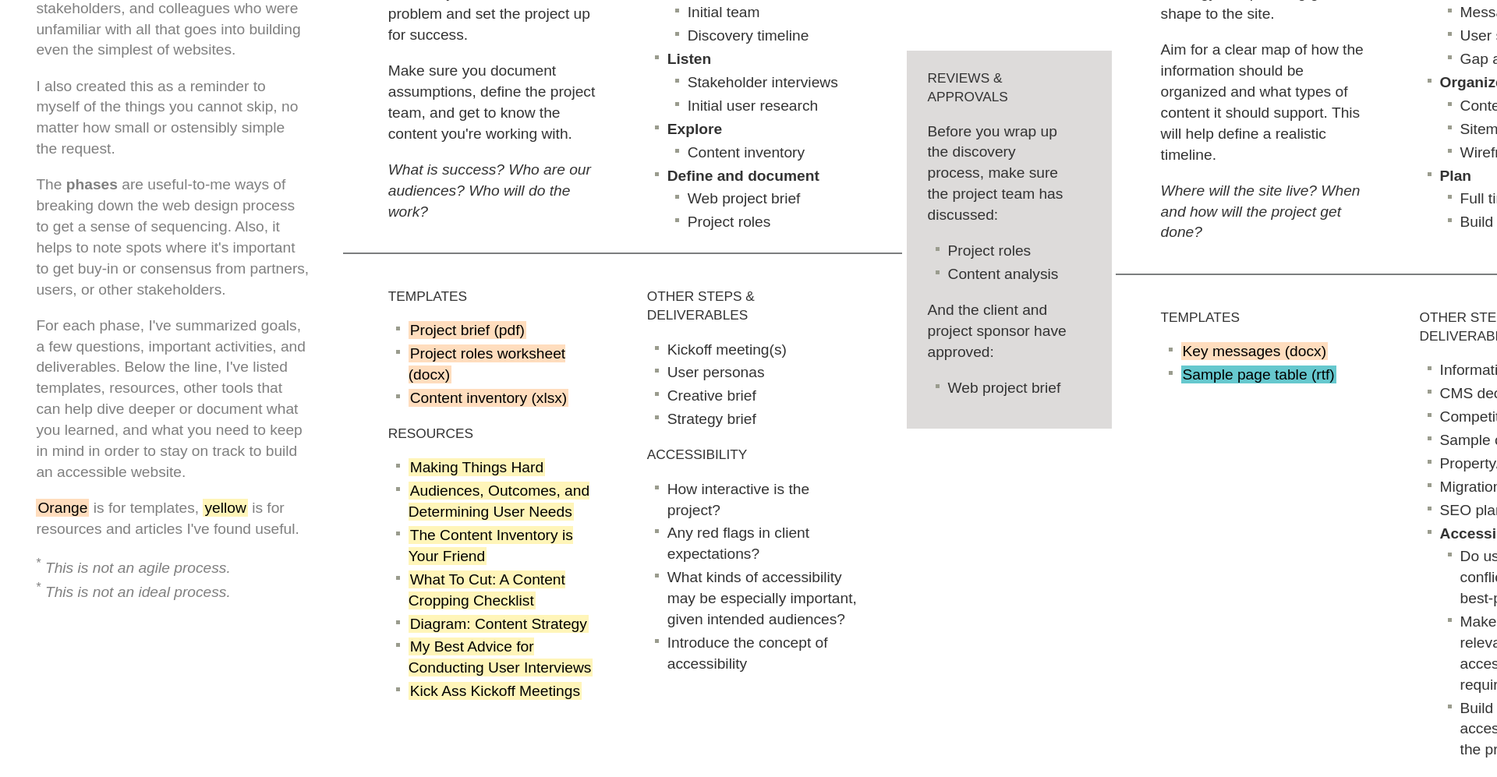
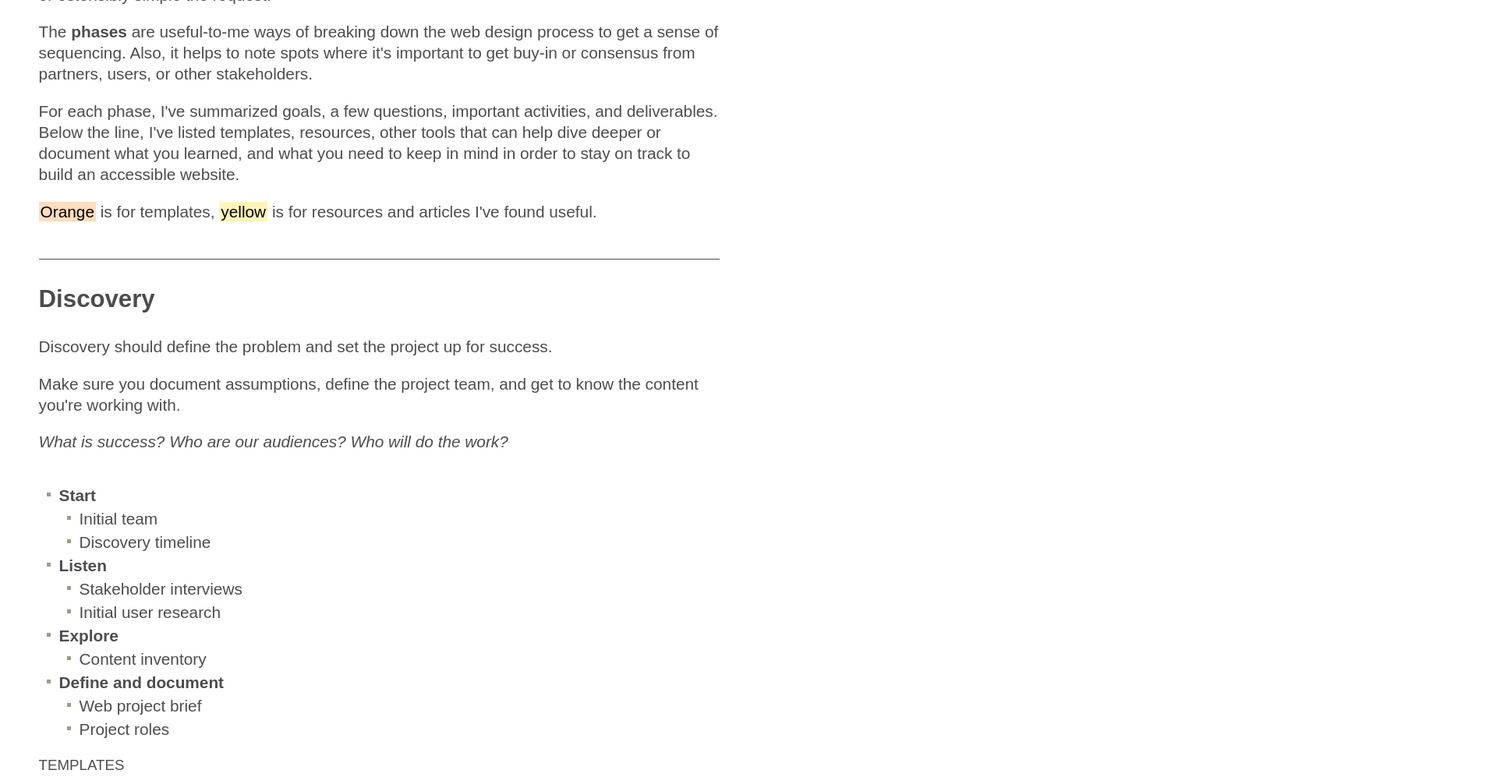
Before and after one commit to coreycaitlin/basic-web-process, a plain HTML site: page index.html in a window 1280 px wide. Shown: the part 267-1264 px from the top of the page at 78% size, 1920 px wide, since content can reach past the window. Drawn offline with Linux system fonts and the light colour scheme.

Commit message:
vertical now

```diff
--- a/index.html
+++ b/index.html
@@ -5,7 +5,7 @@
 	</head>
 	<body>
 		<header>
-			<h1>A simple process for informational websites<sup>*</sup></h1>
+			<h1>A simple process for making websites<sup><a href="#asterisk">*</a></sup></h1>
 		</header>
 		<div class="stage intro">
 			<p>I created this to help explain the important steps on both sides of &ldquo;build,&rdquo; and I tried to keep it brief and jargon-free to avoid scaring off partners, stakeholders, and colleagues who were unfamiliar with all that goes into building even the simplest of websites.</p>
@@ -13,7 +13,6 @@
 			<p>The <strong>phases</strong> are useful-to-me ways of breaking down the web design process to get a sense of sequencing. Also, it helps to note spots where it's important to get buy-in or consensus from partners, users, or other stakeholders.</p>
 			<p>For each phase, I've summarized goals, a few questions, important activities, and deliverables. Below the line, I've listed templates, resources, other tools that can help dive deeper or document what you learned, and what you need to keep in mind in order to stay on track to build an accessible website.</p>
 			<p><a class="template">Orange</a> is for templates, <a class="resource">yellow</a> is for resources and articles I've found useful.</p>
-			<p><sup>*</sup> <em>This is not an agile process.</em><br><sup>*</sup> <em>This is not an ideal process.</em></p>
 		</div>
 		<div class="stage">
 			<h2>Discovery</h2>
@@ -49,7 +48,6 @@
 					</li>
 				</ul>
 			</div>
-			<div class="clearfix">&nbsp;</div>
 			<div class="templates">
 				<h3>Templates</h3>
 				<ul>
@@ -83,9 +81,6 @@
 					<li>What kinds of accessibility may be especially important, given intended audiences?</li>
 					<li>Introduce the concept of accessibility</li>
 				</ul>
-			</div>
-			<div class="resources">
-
 			</div>
 		</div>
 
@@ -133,12 +128,24 @@
 					</li>
 				</ul>
 			</div>
-			<div class="clearfix">&nbsp;</div>
 			<div class="templates">
 				<h3>Templates</h3>
 				<ul>
 					<li><a class="template" href="key-messages.docx">Key messages (docx)</a></li>
 					<li><a class="external-template" href="http://media.24ways.org/2011/annett-baker/page-table.rtf">Sample page table (rtf)</a></li>
+				</ul>
+				<h3>Resources</h3>
+				<ul>
+					<li><a class="resource" href="http://www.alistapart.com/articles/a-checklist-for-content-work/">A Checklist for Content Work</a></li>
+					<li><a class="resource" href="http://www.markboulton.co.uk/journal/structure-first-content-always">Structure First, Content Always</a></li>
+					<li><a class="resource" href="http://24ways.org/2011/extracting-the-content/">Extracting the Content</a></li>
+					<li><a class="resource" href="http://24ways.org/2012/content-planning-demystified/">Content Planning Demystified</a></li>
+					<li><a class="resource" href="http://ideas.semanticfoundry.com/shades-of-grey-wireframes-as-thinking-device/">Shades of Grey: Wireframes as Thinking Device</a></li>
+					<li><a class="resource" href="http://webstandardssherpa.com/reviews/designing-for-content-creating-a-message-hierarchy/">Designing for Content: Creating a Message Hierarchy</a></li>
+					<li><a class="resource" href="http://www.slideshare.net/cwodtke/designing-structure-part-ii-information-archtecture">Designing Structure: Information Architecture</a></li>
+					<li><a class="resource" href="http://www.strangesystems.net/archives/2005/03/using_wireframe.php">Using Wireframes</a></li>
+					<li><a class="resource" href="http://credibility.stanford.edu/guidelines/">Stanford Web Credibility Research</a></li>
+					<li><a class="resource" href="http://hobbsontech.com/content/content-handling-process-asking-right-content-migration-questions">Asking the Right Content Migration Questions</a></li>
 				</ul>
 			</div>
 			<div class="more-steps">
@@ -151,27 +158,12 @@
 					<li>Property/identity choices</li>
 					<li>Migration plan</li>
 					<li>SEO plan</li>
-				<li><strong>Accessibility:</strong>
+				</ul>
+				<h3>Accessibility</h3>
 				<ul>
 					<li>Do user scenarios conflict with accessibility best-practices?</li>
 					<li>Make sure the vendor (if relevant) is aware of accessibility requirements</li>
 					<li>Build time for accessibility review into the project plan</li>
-					</ul>
-				</li>
-			  </ul>
-			</div>
-			<div class="resources">
-				<h3>Resources</h3>
-				<ul>
-					<li><a class="resource" href="http://www.alistapart.com/articles/a-checklist-for-content-work/">A Checklist for Content Work</a></li>
-					<li><a class="resource" href="http://24ways.org/2011/extracting-the-content/">Extracting the Content</a></li>
-					<li><a class="resource" href="http://24ways.org/2012/content-planning-demystified/">Content Planning Demystified</a></li>
-					<li><a class="resource" href="http://ideas.semanticfoundry.com/shades-of-grey-wireframes-as-thinking-device/">Shades of Grey: Wireframes as Thinking Device</a></li>
-					<li><a class="resource" href="http://webstandardssherpa.com/reviews/designing-for-content-creating-a-message-hierarchy/">Designing for Content: Creating a Message Hierarchy</a></li>
-					<li><a class="resource" href="http://www.slideshare.net/cwodtke/designing-structure-part-ii-information-archtecture">Designing Structure: Information Architecture</a></li>
-					<li><a class="resource" href="http://www.strangesystems.net/archives/2005/03/using_wireframe.php">Using Wireframes</a></li>
-					<li><a class="resource" href="http://credibility.stanford.edu/guidelines/">Stanford Web Credibility Research</a></li>
-					<li><a class="resource" href="http://hobbsontech.com/content/content-handling-process-asking-right-content-migration-questions">Asking the Right Content Migration Questions</a></li>
 				</ul>
 			</div>
 		</div>
@@ -223,12 +215,20 @@
 					</li>
 				</ul>
 			</div>
-			<div class="clearfix">&nbsp;</div>
 			<div class="templates">
 				<h3>Templates</h3>
 				<ul>
 					<li><a class="template" href="migration-sitemap-blank.xlsx">Migration sitemap (xlsx)</a></li>
 					<li><a class="external-template" href="http://iainstitute.org/documents/tools/DesignReviewProcess.doc">Design review process (doc)</a></li>
+				</ul>
+				<h3>Resources</h3>
+				<ul>
+					<li><a class="resource" href="http://www.redish.net/images/stories/PDF/Redish_Maximus_7_10.pdf">Letting Go of the Words: Content as Conversation (pdf)</a></li>
+					<li><a class="resource" href="http://contentsmagazine.com/articles/a-content-methodology-primer/">A Content Methodology Primer</a></li>
+					<li><a class="resource" href="http://meetcontent.com/blog/web-writing-guidelines-for-content-contributors/">Web Writing Guidelines for Content Contributors</a></li>
+					<li><a class="resource" href="http://gadgetopia.com/post/8069">The Art and Practice of Content Assembly: Where IA and CMS Meet</a></li>
+					<li><a class="resource" href="http://uxmag.com/articles/tone-and-voice-showing-your-users-that-you-care">Tone and Voice: Showing Your Users That You Care</a></li>
+					<li><a class="resource" href="http://www.alistapart.com/articles/quick-and-dirty-remote-user-testing/">Quick and Dirty Remote User Testing</a></li>
 			   </ul>
 			</div>
 			<div class="more-steps">
@@ -242,22 +242,11 @@
 					<li>Content testing</li>
 					<li>Beta site launch</li>
 					<li>Content workflow</li>
-					<li><strong>Accessibility:</strong>
+				</ul>
+				<h3>Accessibility</h3>
 				<ul>
 					<li>Is the content readable for the intended audience?</li>
 					<li>Check: make sure you aren't relying on images to convey words; make sure links are descriptive and helpful</li>
-						</ul>
-					</li>
-				</ul>
-			</div>
-			<div class="resources">
-				<h3>Resources</h3>
-				<ul>
-					<li><a class="resource" href="http://www.redish.net/images/stories/PDF/Redish_Maximus_7_10.pdf">Letting Go of the Words: Content as Conversation (pdf)</a></li>
-					<li><a class="resource" href="http://meetcontent.com/blog/web-writing-guidelines-for-content-contributors/">Web Writing Guidelines for Content Contributors</a></li>
-					<li><a class="resource" href="http://gadgetopia.com/post/8069">The Art and Practice of Content Assembly: Where IA and CMS Meet</a></li>
-					<li><a class="resource" href="http://uxmag.com/articles/tone-and-voice-showing-your-users-that-you-care">Tone and Voice: Showing Your Users That You Care</a></li>
-					<li><a class="resource" href="http://www.alistapart.com/articles/quick-and-dirty-remote-user-testing/">Quick and Dirty Remote User Testing</a></li>
 				</ul>
 			</div>
 		</div>
@@ -302,7 +291,6 @@
     				<li>Go live</li>
 				</ul>
 			</div>
-			<div class="clearfix">&nbsp;</div>
 			<div class="templates">
 				<h3>Resources</h3>
 				<ul>
@@ -363,7 +351,6 @@
 					<li>Continue improving accessibility</li>
 				</ul>
 			</div>
-			<div class="clearfix">&nbsp;</div>
 			<div class="templates">
 				<h3>Resources</h3>
 				<ul>
@@ -376,14 +363,6 @@
 			</div>
 			<div class="more-steps"></div>
 		</div>
-
-		<div class="more general">
-			<h3>General resources</h3>
-			<ul>
-				<li><a href="http://contentsmagazine.com/articles/a-content-methodology-primer/">A Content Methodology Primer</a></li>
-				<li><a href="http://www.markboulton.co.uk/journal/structure-first-content-always">Structure First, Content Always</a></li>
-				<li><a href="http://iainstitute.org">IA Institute</a></li>
-			</ul>
-		</div>
+		<p id="asterisk" class="footnote"><sup>*</sup> <em>This is not an agile process. This is not an ideal process. This process probably only makes any sense at all for informational websites, and none at all for more complex web applications.</em></p>
 	</body>
 </html>
--- a/style/web-process-style.css
+++ b/style/web-process-style.css
@@ -1,21 +1,24 @@
 body {
-	width: 7500px;
+	width: 90%;
+	max-width: 42em;
 	font-family: Arial;
 	padding-left: 2em;
-	font-size: 1.2em;
-	line-height: 1.4;
-	color: #333;
+	padding-right: 2em;
+	font-size: 1.3em;
+	line-height: 1.3;
+	color: rgba(0, 0, 0, 0.7);
 }
 
 h2 {
-	padding-left:1em;
+	margin-top: 1.5em;
+	padding-top: 1em;
+	border-top: 1px solid rgba(0, 0, 0, 0.7);
 }
 
 h3 {
 	font-size: 0.9em;
 	text-transform: uppercase;
 	font-weight: normal;
-	margin-top: 0;
 }
 
 ul {
@@ -23,68 +26,29 @@ ul {
 }
 
 ul li {
-	background: url(icon_grn_box.gif) no-repeat 0 8px;
+	background: url(icon_grn_box.gif) no-repeat 0 10px;
 	padding-left: 16px;
 	margin-top: 3px;
 	margin-bottom: 3px;
 	margin-left: -30px;
 }
 
-header {
-}
-
-.intro {
-	width: 350px;
-	margin-right: 2em;
-	color: rgba(0, 0, 0, .5);
-}
-
-.stage {
-	display: inline-block;
-	margin-top: 26px;
-	min-width: 200px;
-	vertical-align: top;
-}
-
-.stage-summary, .templates, .resources {
-	width: 270px;
-	float: left;
-	padding-right: 2.2em;
-}
-
-.steps, .more-steps {
-	width: 270px;
-	margin-left: 332px;
-	min-height: 160px;
-}
-
 .stage-summary, .steps {
-	min-height: 250px;
-	padding: 0 3em;
 	margin-bottom: 1em;
 }
 
-.templates, .more-steps {
-	padding: 0.8em 3em 1em 3em;
+.steps {
+
 }
 
 ul.includes, ol.includes {
 	margin-top: 2em;
 }
 
-.clearfix {
-	clear: both;
-	width: 100%;
-	border-top: solid 2px #7c7e7f;
-}
-
 .post-stage {
-	display: inline-block;
-	margin-top: 220px;
-	padding: 1.2em 2.4em 1em 1.4em;
-	vertical-align: top;
-	background: rgba(143,136,132,0.3);
-	max-width: 190px;
+	margin-top: 2em;
+	padding: 0.8em 1.4em;
+	background: rgba(143,136,132,0.2);
 }
 
 a {
@@ -107,3 +71,7 @@ a {
 	padding-left: 3em;
 	height: auto;
 }
+
+.footnote {
+	margin-top: 6em;
+}
```
Lines whose indentation alone changed are shown as unchanged.
